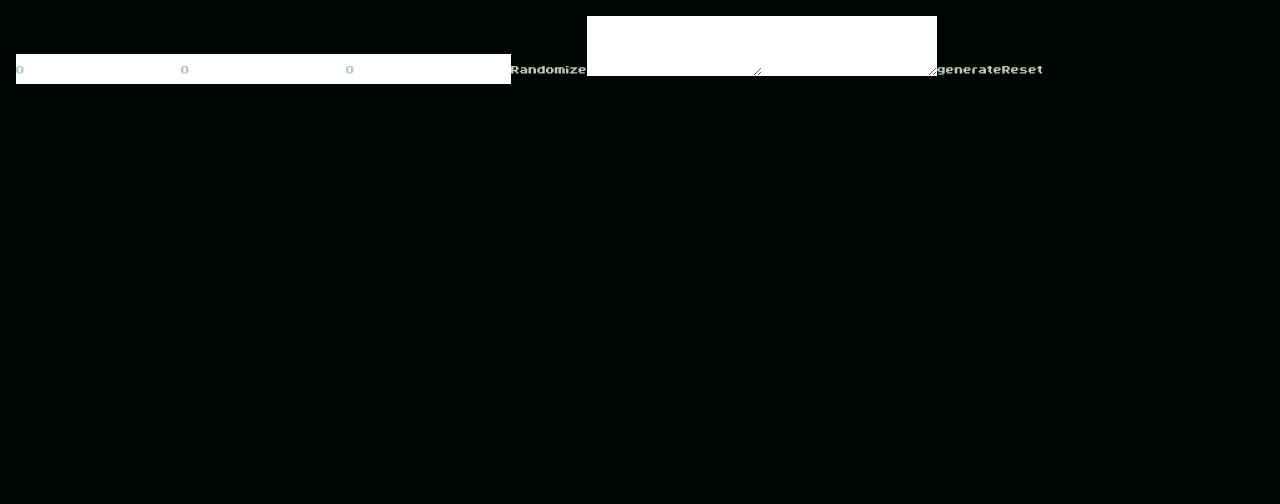
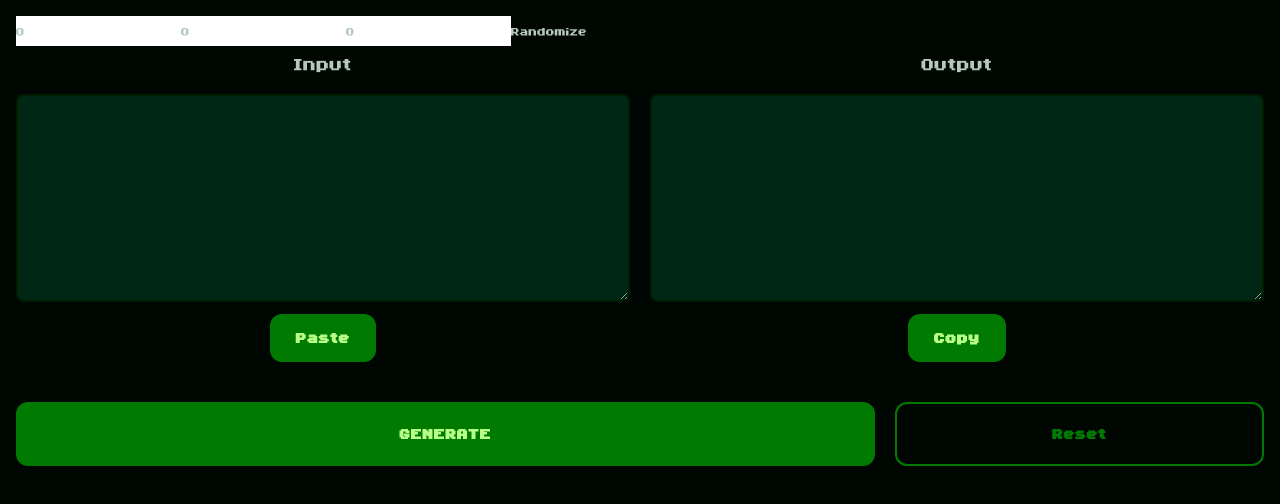
Before and after one commit to parsalemi/enigma, an Angular app: page / in a window 1280 px wide. Shown: the top 504 px of the page. Built offline with nearby package versions, Linux system fonts and the light colour scheme.

Commit message:
add: styles and methods

```diff
--- a/src/app/components/texts/texts.css
+++ b/src/app/components/texts/texts.css
@@ -0,0 +1,10 @@
+textarea {
+  line-height: 20px;
+  border: 2px solid var(--primary-900);
+  transition: all .1s;
+  border-radius: 8px;
+  &:focus-visible{
+    outline: none;
+    border: 2px solid var(--primary-700);
+  }
+}
--- a/src/app/components/texts/texts.html
+++ b/src/app/components/texts/texts.html
@@ -1,9 +1,18 @@
-<textarea name="plain" id="plain" [(ngModel)]="plain">
+<div class="flex gap-5 items-center justify-center w-full">
+  <div class="flex flex-col gap-3 w-[50%] justify-center items-center">
+    <label class="text-3xl" for="plain">Input</label>
+    <textarea class="w-full h-52 bg-basic-900 text-2xl p-2" name="plain" id="plain" [(ngModel)]="plain" (input)="disabled = false"></textarea>
+    <button class="btn-primary py-1" (click)="pasteFromClipboard()">Paste</button>
+  </div>
 
-</textarea>
+  <div class="flex flex-col gap-3 w-[50%] justify-center items-center">
+    <label class="text-3xl" for="cipher">Output</label>
+    <textarea class="w-full h-52 bg-basic-900 text-2xl p-2" name="cipher" id="cipher" [value]="cipher" readonly></textarea>
+    <button class="btn-primary py-1" (click)="copyToClipboard()">Copy</button>
+  </div>
 
-<textarea name="cipher" id="cipher" [value]="cipher" readonly>
-
-</textarea>
-<button (click)="encrypte()" [disabled]="disabled">generate</button>
-<button (click)="reset()">Reset</button>
+</div>
+<div class="flex gap-5 items-center justify-center mt-10 w-full">
+  <button class="btn-primary w-[70%]" (click)="encrypte()" [disabled]="disabled">GENERATE</button>
+  <button class="btn-secondary w-[30%]" (click)="reset()">Reset</button>
+</div>
--- a/src/app/components/texts/texts.ts
+++ b/src/app/components/texts/texts.ts
@@ -29,6 +29,13 @@ export class Texts implements OnChanges{
     this.cipherDone.emit();
     this.disabled = true;
   }
+  copyToClipboard(){
+    navigator.clipboard.writeText(this.cipher);
+  }
+
+  pasteFromClipboard() {
+    navigator.clipboard.readText().then(text => this.plain = text);
+  }
 
   async reset() {
     this.plain = '';
```
